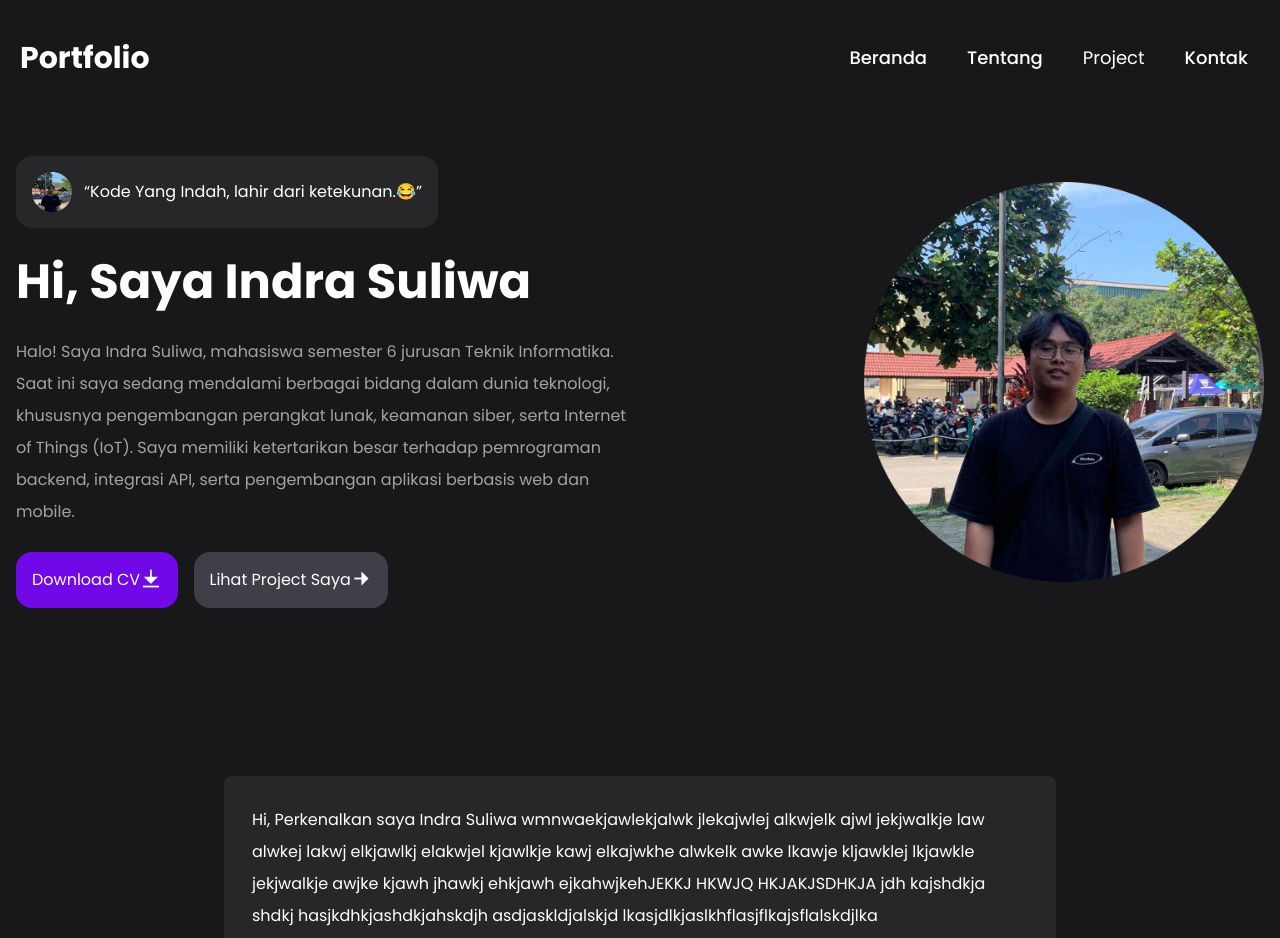
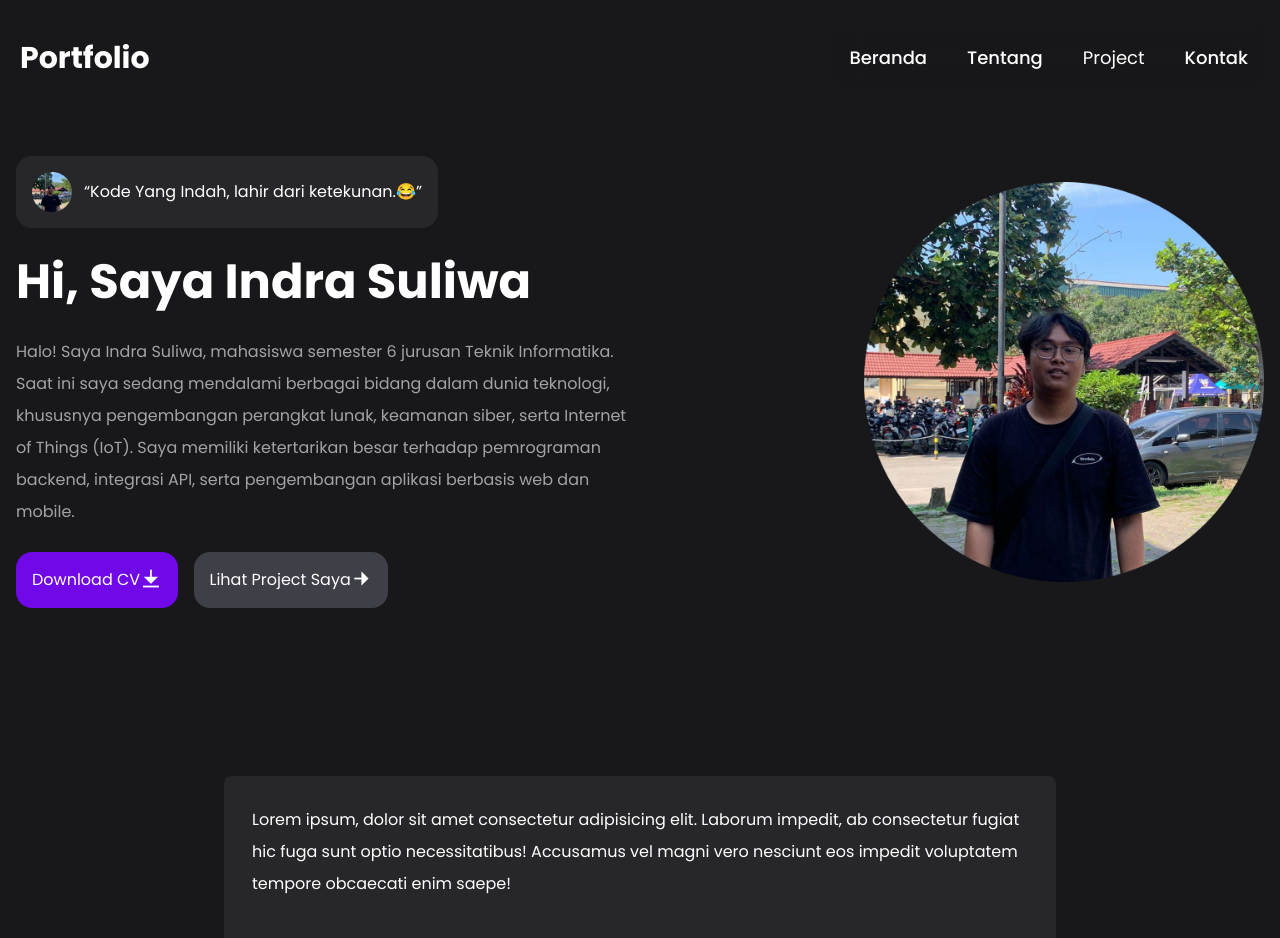
Before and after one commit to indrassuliwa1/profile-react-indra, a React (Vite) app: page / in a window 1280 px wide. Shown: the top 938 px of the page. Built offline with nearby package versions, Linux system fonts and the light colour scheme.

Commit message:
NambahIsi

```diff
--- a/src/App.jsx
+++ b/src/App.jsx
@@ -26,11 +26,7 @@ function App() {
         <div className="tentang mt-32 py-10">
           <div className="w-2/3 mx-auto p-7 bg-zinc-800 rounded-lg">
             <p className="text-base/loose mb-10">
-              Hi, Perkenalkan saya Indra Suliwa wmnwaekjawlekjalwk jlekajwlej alkwjelk ajwl jekjwalkje law
-              alwkej lakwj elkjawlkj elakwjel kjawlkje kawj elkajwkhe alwkelk awke lkawje kljawklej lkjawkle jekjwalkje
-              awjke kjawh jhawkj ehkjawh ejkahwjkehJEKKJ HKWJQ HKJAKJSDHKJA jdh kajshdkja shdkj hasjkdhkjashdkjahskdjh
-              asdjaskldjalskjd lkasjdlkjaslkhflasjflkajsflalskdjlka sjlkflaksdjlkasjdlkjasldjlaksjdlkjaslkdjklashflajsdk
-              alksjflakjfslkajslkfjalskdjlkasj lfhlaksjflkja slkjflasjkfl jaslkfjkl asjlkfhlaksjlfkaslkhflkajsflkjlajlaksjd
+              Lorem ipsum, dolor sit amet consectetur adipisicing elit. Laborum impedit, ab consectetur fugiat hic fuga sunt optio necessitatibus! Accusamus vel magni vero nesciunt eos impedit voluptatem tempore obcaecati enim saepe!
             </p>
             <div className="flex items-center justify-between">
               <img src={DataImage.HeroImage} alt="Image" className="w-12 rounded-md" />
```
